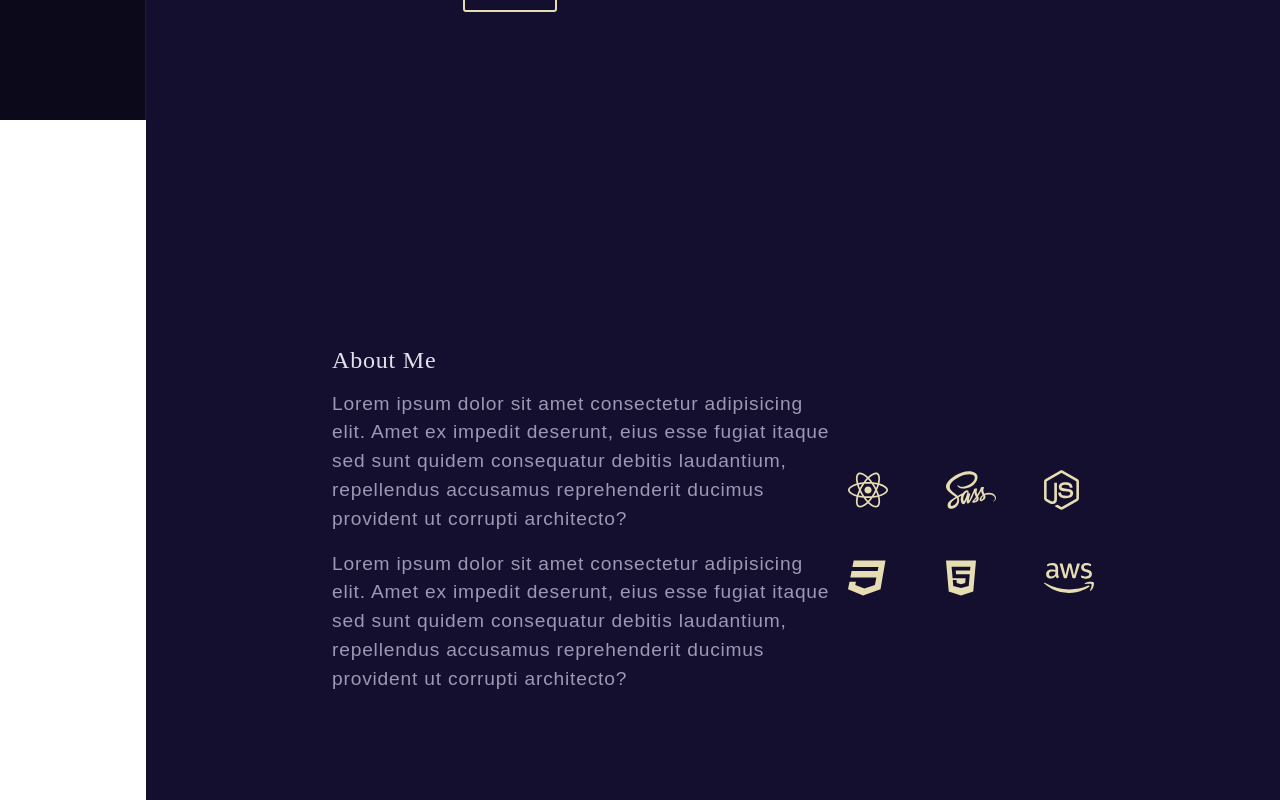
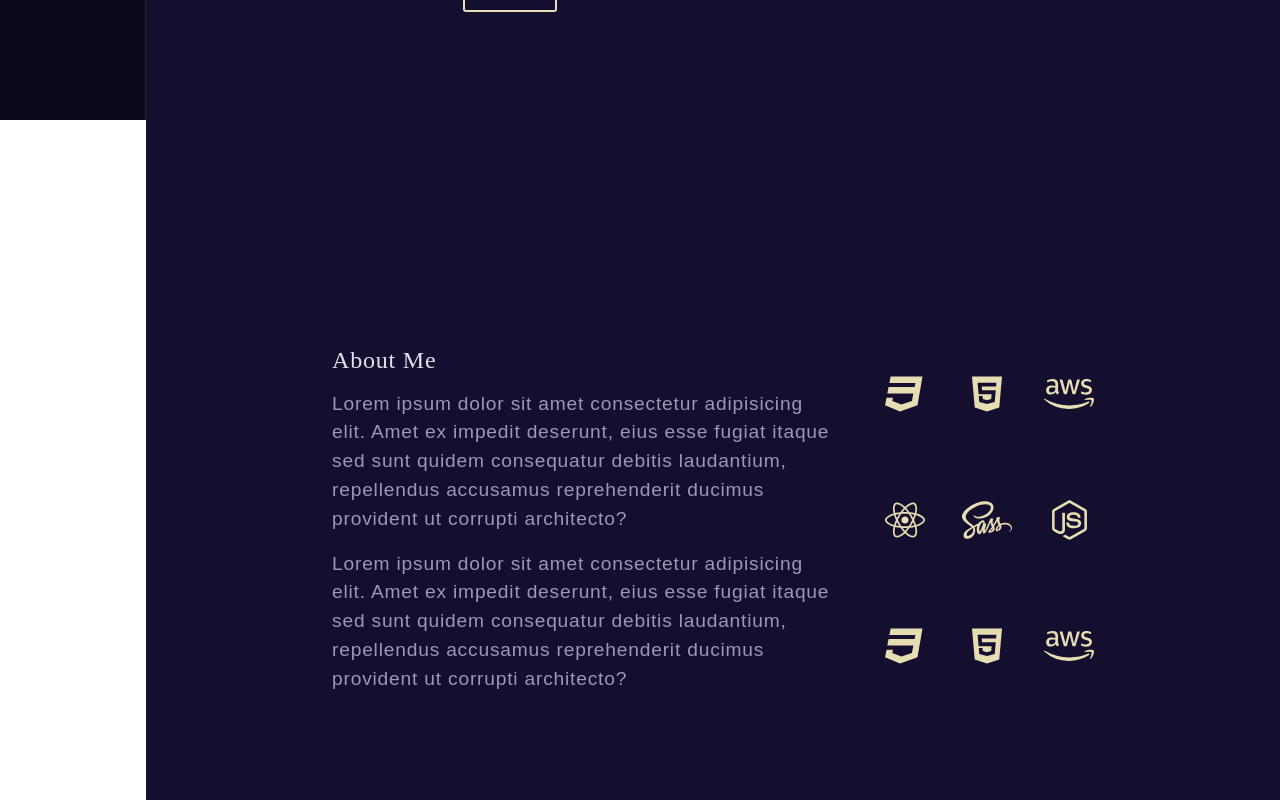
Before and after one commit to eagrcode/eagrcode-dev, a Next.js app: page / in a window 1280 px wide. Shown: the part 680-1480 px from the top of the page. Built offline with nearby package versions, Linux system fonts and the light colour scheme; a web font is replaced by a local one.

Commit message:
update About styling

```diff
--- a/src/components/About/About.module.scss
+++ b/src/components/About/About.module.scss
@@ -4,37 +4,35 @@
   justify-content: center;
   align-items: center;
   height: 100vh;
-  padding: var(--section-padding-mob);
+  padding: 3rem 0;
 }
 
 .about {
   display: flex;
   flex-direction: column;
+  gap: 3rem;
+  width: 100%;
 
-  // gap: 1rem;
-  // max-width: 500px;
-
-  // @media (min-width: 900px) {
-  //   max-width: fit-content;
-  // }
-}
-
-.aboutBtm {
-  display: flex;
-  flex-direction: column;
-  gap: 3rem;
-  align-items: center;
+  &.isOpen {
+    filter: blur(8px);
+  }
 
   @media (min-width: 900px) {
     flex-direction: row;
-    gap: 1rem;
+    max-width: fit-content;
   }
+}
+
+.textContainer {
+  display: flex;
+  flex-direction: column;
+  gap: 1rem;
 }
 
 .aboutText {
   max-width: 500px;
 
-  p {
+  :last-child {
     margin-top: 1rem;
   }
 }
@@ -42,12 +40,13 @@
 .techGrid {
   display: grid;
   grid-template-columns: repeat(3, 1fr);
-  gap: 3rem;
+  gap: 2rem;
 }
 
 .gridItem {
   display: flex;
   justify-content: center;
+  align-items: center;
   font-size: 2.5rem !important;
   color: var(--accent-color);
 }
--- a/src/components/About/About.tsx
+++ b/src/components/About/About.tsx
@@ -3,6 +3,7 @@ import styles from "./About.module.scss";
 
 // context
 import { useTheme } from "@/context/ThemeProvider";
+import { useContextProvider } from "@/context/ContextProvider";
 
 // icons
 import { FontAwesomeIcon } from "@fortawesome/react-fontawesome";
@@ -18,12 +19,13 @@ import {
 export default function About() {
   // initial state
   const { theme } = useTheme();
+  const { isOpen } = useContextProvider();
 
   return (
     <section id="scroll-to-about" className={styles.aboutSection}>
-      <div className={styles.about}>
-        <h2 className={theme}>About Me</h2>
-        <div className={styles.aboutBtm}>
+      <div className={isOpen ? `${styles.about} ${styles.isOpen}` : styles.about}>
+        <div className={styles.textContainer}>
+          <h2 className={theme}>About Me</h2>
           <div className={styles.aboutText}>
             <p className={theme}>
               Lorem ipsum dolor sit amet consectetur adipisicing elit. Amet ex impedit deserunt,
@@ -36,13 +38,34 @@ export default function About() {
               accusamus reprehenderit ducimus provident ut corrupti architecto?
             </p>
           </div>
-          <div className={styles.techGrid}>
-            <FontAwesomeIcon className={styles.gridItem} icon={faReact} />
-            <FontAwesomeIcon className={styles.gridItem} icon={faSass} />
-            <FontAwesomeIcon className={styles.gridItem} icon={faNodeJs} />
-            <FontAwesomeIcon className={styles.gridItem} icon={faCss3} />
-            <FontAwesomeIcon className={styles.gridItem} icon={faHtml5} />
-            <FontAwesomeIcon className={styles.gridItem} icon={faAws} />
+        </div>
+        <div className={styles.techGrid}>
+          <div className={styles.gridItem}>
+            <FontAwesomeIcon icon={faCss3} />
+          </div>
+          <div className={styles.gridItem}>
+            <FontAwesomeIcon icon={faHtml5} />
+          </div>
+          <div className={styles.gridItem}>
+            <FontAwesomeIcon icon={faAws} />
+          </div>
+          <div className={styles.gridItem}>
+            <FontAwesomeIcon icon={faReact} />
+          </div>
+          <div className={styles.gridItem}>
+            <FontAwesomeIcon icon={faSass} />
+          </div>
+          <div className={styles.gridItem}>
+            <FontAwesomeIcon icon={faNodeJs} />
+          </div>
+          <div className={styles.gridItem}>
+            <FontAwesomeIcon icon={faCss3} />
+          </div>
+          <div className={styles.gridItem}>
+            <FontAwesomeIcon icon={faHtml5} />
+          </div>
+          <div className={styles.gridItem}>
+            <FontAwesomeIcon icon={faAws} />
           </div>
         </div>
       </div>
--- a/src/components/Hero/Hero.module.scss
+++ b/src/components/Hero/Hero.module.scss
@@ -14,9 +14,13 @@
   display: flex;
   flex-direction: column;
   gap: 1rem;
-
   width: 100%;
   max-width: 500px;
+  transition: all 0.2s ease-in-out;
+
+  &.isOpen {
+    filter: blur(8px);
+  }
 
   // &::before {
   //   content: "";
--- a/src/components/Hero/Hero.tsx
+++ b/src/components/Hero/Hero.tsx
@@ -17,10 +17,11 @@ import HeroImg from "@/assets/images/hero-img.png";
 export default function Hero() {
   // initial state
   const { theme } = useTheme();
+  const { isOpen } = useContextProvider();
 
   return (
     <section className={styles.heroSection}>
-      <div className={styles.hero}>
+      <div className={isOpen ? `${styles.hero} ${styles.isOpen}` : styles.hero}>
         <Image
           className={styles.img}
           src={HeroImg}
--- a/src/components/Layout/Layout.tsx
+++ b/src/components/Layout/Layout.tsx
@@ -4,7 +4,7 @@ import Navbar from "@/components/Navbar/Navbar";
 // styles
 import styles from "./Layout.module.scss";
 
-// context provider
+// context
 import { useTheme } from "@/context/ThemeProvider";
 
 export default function NavLayout({ children }: { children: React.ReactNode }) {
```
